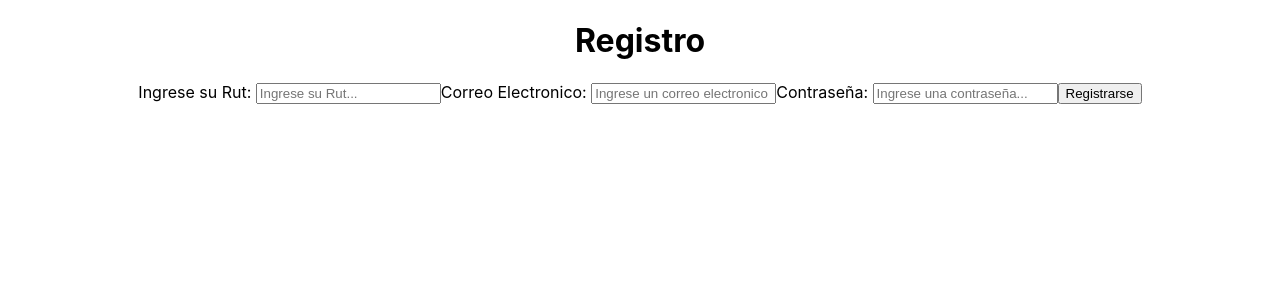
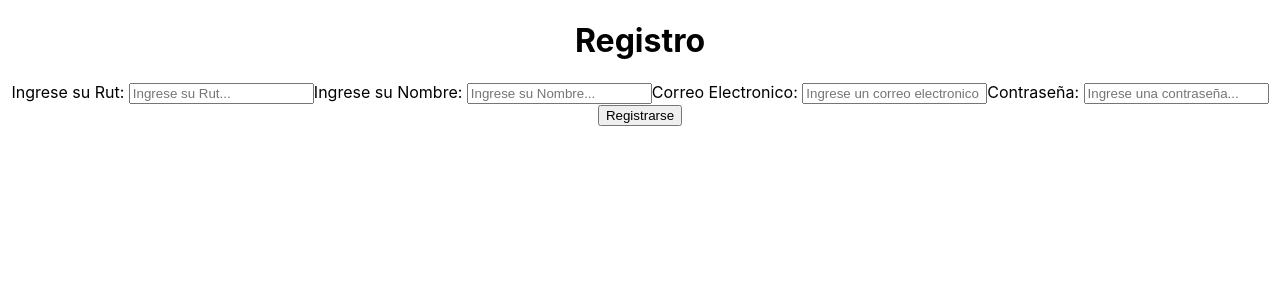
Before and after one commit to BarcobasureroB1/TallerIngeso, a React (Create React App) app in the folder Frontend/my-app/: page /Register in a window 1280 px wide. Shown: the top 300 px of the page. Built offline with nearby package versions, Linux system fonts and the light colour scheme.

Commit message:
nombre en register

```diff
--- a/Frontend/my-app/src/hooks/useRegister.ts
+++ b/Frontend/my-app/src/hooks/useRegister.ts
@@ -5,6 +5,7 @@ import { AxiosError } from 'axios';
 interface Registerdata
 {
     rut: string;
+    nombre: string;
     correo: string;
     password: string;
 }
@@ -16,8 +17,8 @@ interface Registerresponse
 
 export function useRegister(onSuccess: () => void, onFail:(error:string)=>void) {
     return useMutation<Registerresponse,AxiosError,Registerdata>({
-        mutationFn: async ({rut, correo, password}:Registerdata): Promise<Registerresponse> => {
-            const respuesta = await api.post('api/v1/auth/register',{rut, correo, password});
+        mutationFn: async ({rut,nombre, correo, password}:Registerdata): Promise<Registerresponse> => {
+            const respuesta = await api.post('api/v1/auth/register',{rut,nombre, correo, password});
             return respuesta.data;
         },
         onSuccess: () => {
--- a/Frontend/my-app/src/pages/Register.tsx
+++ b/Frontend/my-app/src/pages/Register.tsx
@@ -4,6 +4,7 @@ import { useRegister } from '../hooks/useRegister';
 
 export const Register = () => { //Hooks
   const [rut, setRut] = useState('');
+  const [nombre,setNombre] = useState('');
   const [correo,setCorreo] = useState('');
   const [password,setPassword] = useState('');
   const [errorMsg,setErrorMsg] = useState('');
@@ -20,7 +21,7 @@ export const Register = () => { //Hooks
   const enviar = (e: SyntheticEvent) => {
     e.preventDefault();
     setErrorMsg('');
-    register.mutate({rut,correo,password});
+    register.mutate({rut,nombre,correo,password});
   };
 
   return (
@@ -31,11 +32,13 @@ export const Register = () => { //Hooks
             <input type = "text" name = "rut" placeholder = 'Ingrese su Rut...' required value={rut}
               onChange={e => setRut(e.target.value)}
             />
-
+            <label>Ingrese su Nombre: </label>
+            <input type = "text" name = "nombre" placeholder = 'Ingrese su Nombre...' required value={nombre}
+              onChange={e => setNombre(e.target.value)}
+            />
             <label>Correo Electronico: </label>
             <input type = "email" name = "email" placeholder = 'Ingrese un correo electronico porfavor...' required value={correo}
               onChange={e => setCorreo(e.target.value)}
-
             />
             <label>Contraseña: </label>
             <input type = "password" name = "password" placeholder = 'Ingrese una contraseña...' required value={password}
```
